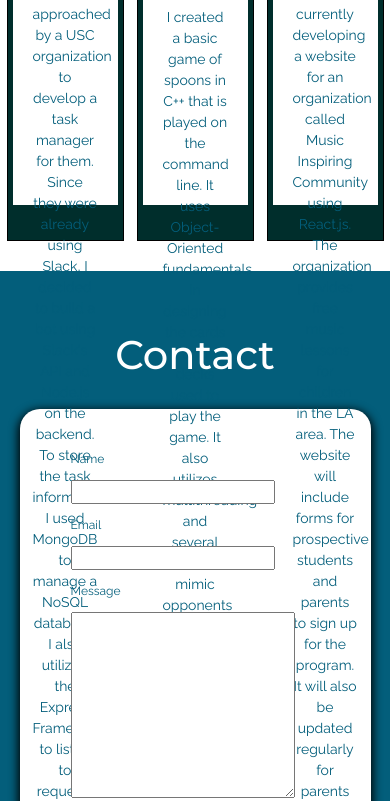
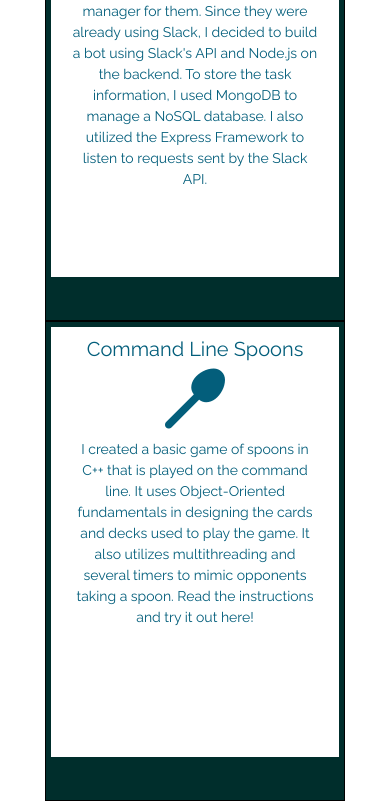
Before and after one commit to justinyh/personal-website, a plain HTML site: page index.html in a window 390 px wide. Shown: the part 1698-2499 px from the top of the page. Drawn offline with nearby package versions, Linux system fonts and the light colour scheme.

```diff
--- a/css/styles.css
+++ b/css/styles.css
@@ -144,8 +144,8 @@ h2 {
 }
 
 .project-container {
-    height: 400px;
-    width: 30%;
+    height: 480px;
+    width: 300px;
     margin: auto;
     background-color: #002E2C;
     border: 1px solid black;
```
